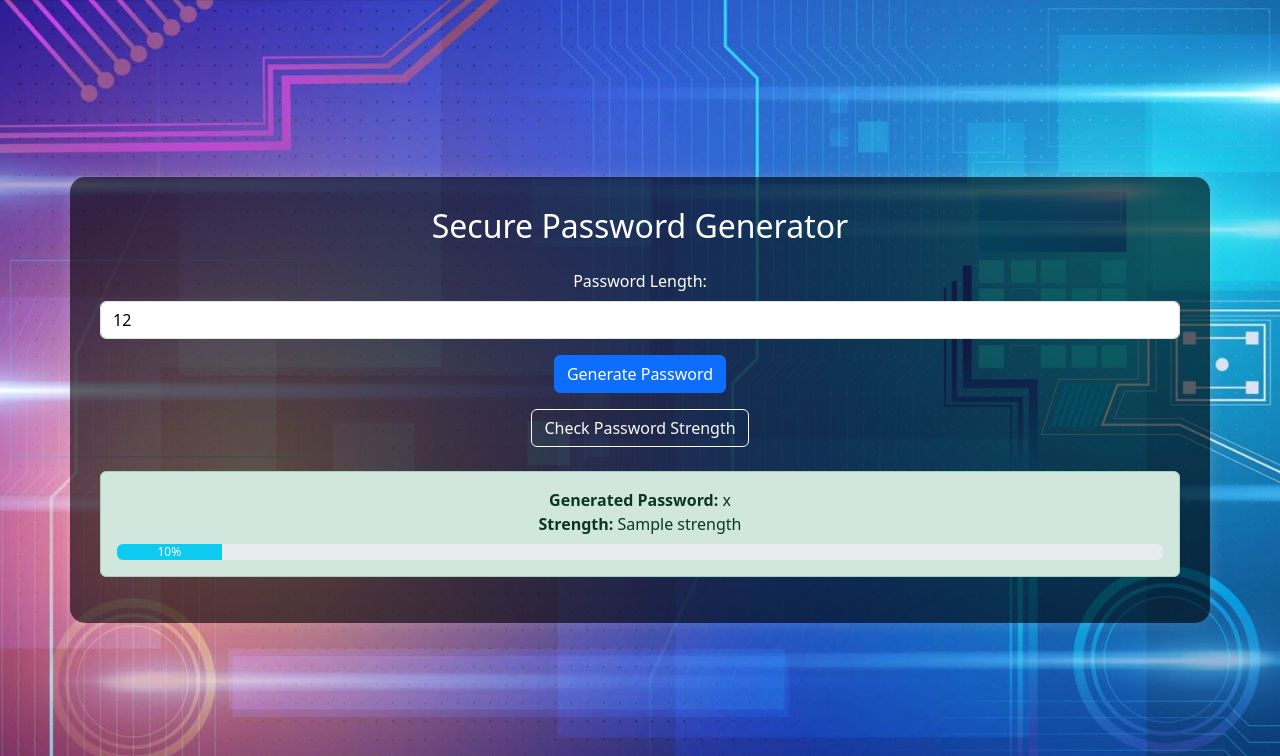
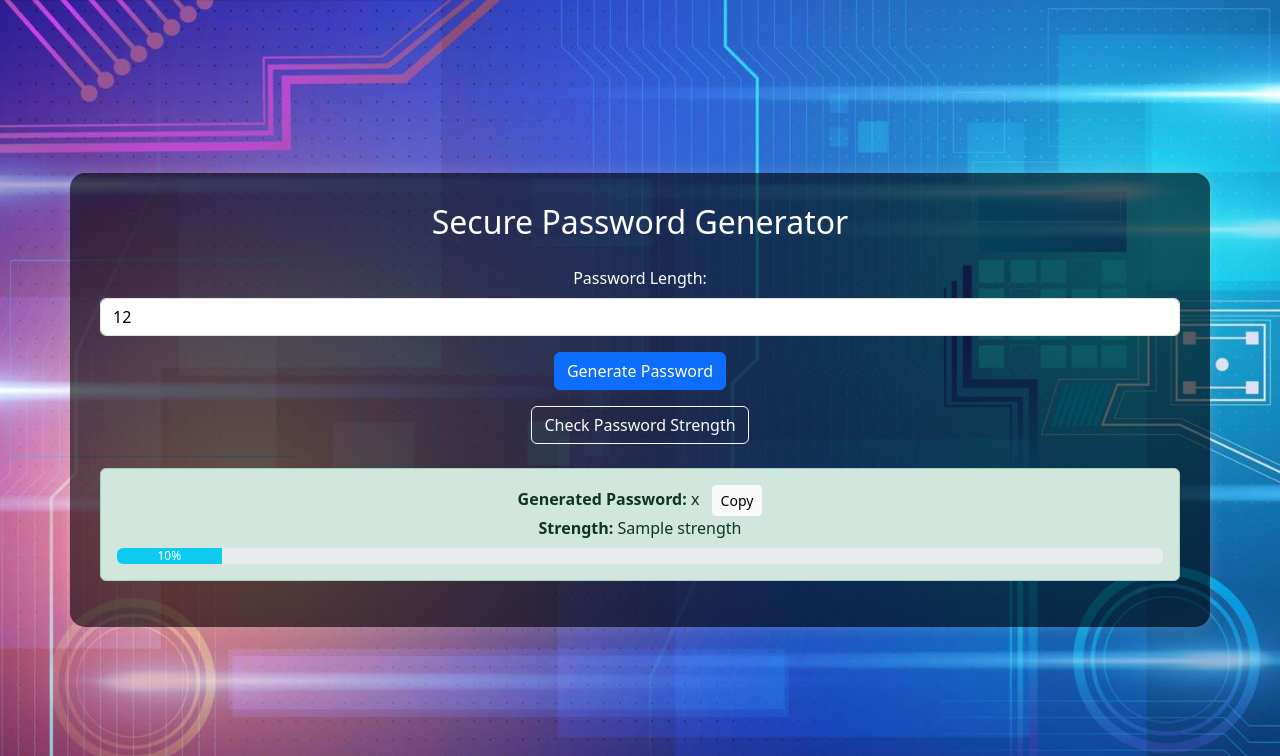
Before and after one commit to HARINIVASH-S/PASSWORD-GENARATOR, a Flask app: template templates/index.html in a window 1280 px wide. Shown: the top 756 px of the page. Run offline with Flask 3, Linux system fonts and the light colour scheme; the template is opened without the code that fills it: most values are stand-ins (such as "Sample title", 1, 10 or a date in 2020).

Commit message:
copy to clip board added

```diff
--- a/templates/index.html
+++ b/templates/index.html
@@ -37,17 +37,36 @@
             </div>
             <button type="submit" class="btn btn-primary">Generate Password</button>
         </form>
+
         <a href="/check" class="btn btn-outline-light mt-3">Check Password Strength</a>
 
         {% if password %}
         <div class="alert alert-success mt-4">
-            <strong>Generated Password:</strong> {{ password }}<br>
+            <strong>Generated Password:</strong>
+            <span id="generatedPassword">{{ password }}</span>
+            <button class="btn btn-sm btn-light ms-2" onclick="copyPassword()">Copy</button><br>
+
             <strong>Strength:</strong> {{ strength }}
             <div class="progress mt-2">
-                <div class="progress-bar bg-info" role="progressbar" style= "width: {{ progress}}%;" aria-valuenow="{{ progress }}" aria-valuemin="0" aria-valuemax="100">{{ progress }}%</div>
+                <div class="progress-bar bg-info" role="progressbar" style="width: {{ progress }}%;" aria-valuenow="{{ progress }}" aria-valuemin="0" aria-valuemax="100">
+                    {{ progress }}%
+                </div>
             </div>
         </div>
         {% endif %}
     </div>
+
+    <!-- JavaScript for copy functionality -->
+    <script>
+        function copyPassword() {
+            const passwordText = document.getElementById("generatedPassword").innerText;
+            navigator.clipboard.writeText(passwordText).then(() => {
+                alert("Password copied to clipboard!");
+            }).catch(err => {
+                alert("Failed to copy password.");
+                console.error(err);
+            });
+        }
+    </script>
 </body>
 </html>
```
